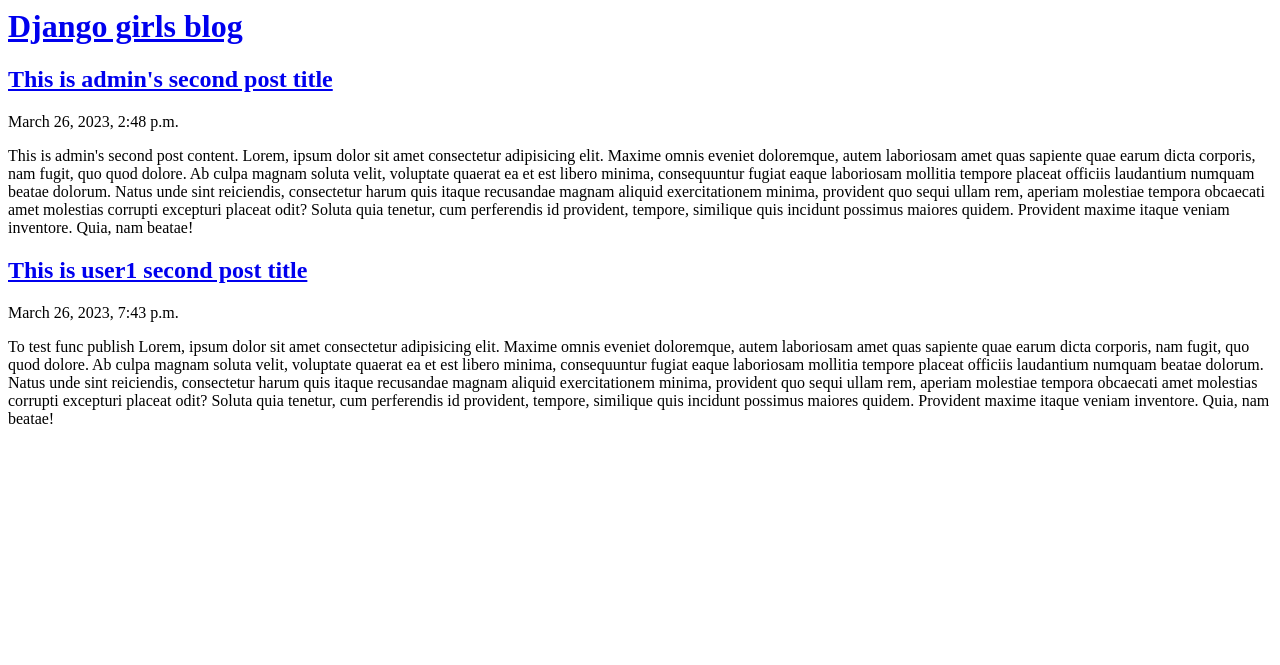
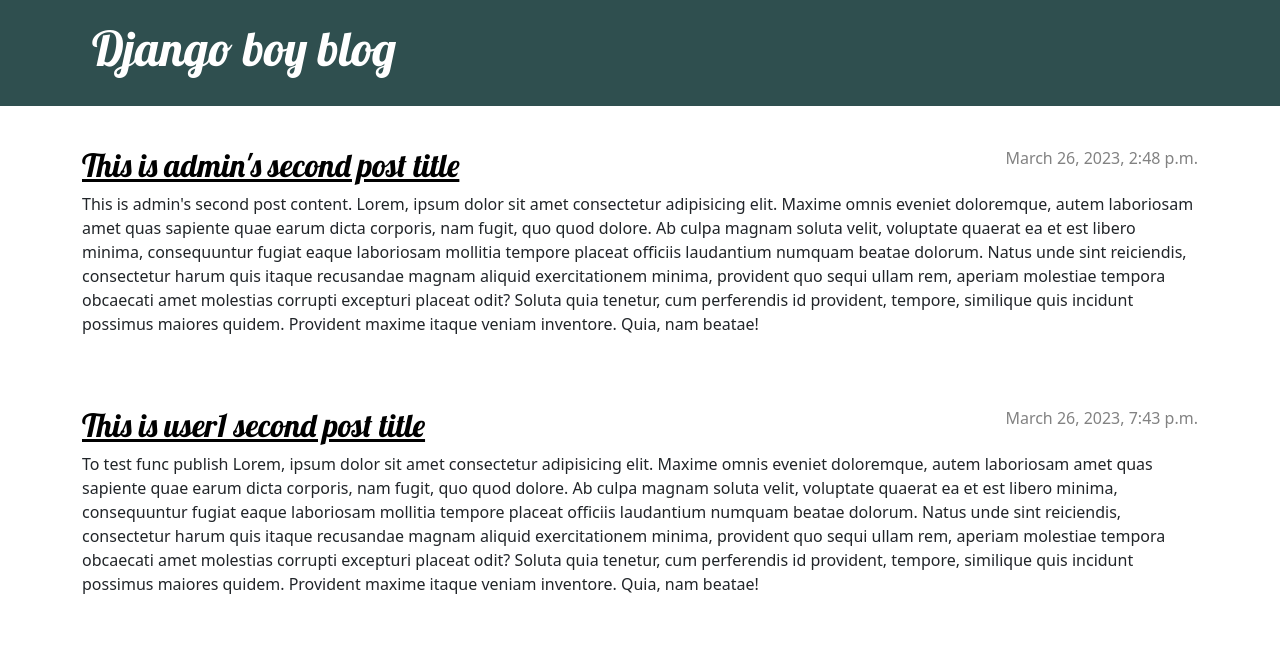
Before and after one commit to MUHAMMAD-NIYAS-P/djangogirls-blog, a Django app: page / in a window 1280 px wide. Shown: the top 665 px of the page. Run offline with Django 4.2, Linux system fonts and the light colour scheme; data comes from the database, SQL or seed files in the repository; both versions use the stored data as it was after the commit.

Commit message:
this is fourt commit of django-girls blog css templates

```diff
--- /dev/null
+++ b/blog/static/css/blog.css
@@ -0,0 +1,70 @@
+.page-header {
+    background-color: #2F4F4F;
+    margin-top: 0;
+    margin-bottom: 40px;
+    padding: 20px 20px 20px 40px;
+}
+
+.page-header h1,
+.page-header h1 a,
+.page-header h1 a:visited,
+.page-header h1 a:active {
+    color: #ffffff;
+    font-size: 36pt;
+    text-decoration: none;
+}
+
+h1,
+h2,
+h3,
+h4 {
+    font-family: 'Lobster', cursive;
+}
+
+.date {
+    color: #828282;
+}
+
+.save {
+    float: right;
+}
+
+.post-form textarea,
+.post-form input {
+    width: 100%;
+}
+
+.top-menu,
+.top-menu:hover,
+.top-menu:visited {
+    color: #ffffff;
+    float: right;
+    font-size: 26pt;
+    margin-right: 20px;
+}
+
+.post {
+    margin-bottom: 70px;
+}
+
+.post h2 a,
+.post h2 a:visited {
+    color: #000000;
+}
+
+.post > .date,
+.post > .actions {
+    float: right;
+}
+
+.btn-secondary,
+.btn-secondary:visited {
+    color: #C25100;
+    background: none;
+    border-color: #C25100;
+}
+
+.btn-secondary:hover {
+    color: #FFFFFF;
+    background-color: #C25100;
+}
--- a/blog/templates/blog/post_list.html
+++ b/blog/templates/blog/post_list.html
@@ -1,11 +1,36 @@
-<header>
-    <h1><a href="/">Django girls blog</a></h1>
-</header>
+{% load static %}
+<!DOCTYPE html>
+<html lang="en">
+<head>
+    <meta charset="UTF-8">
+    <meta http-equiv="X-UA-Compatible" content="IE=edge">
+    <meta name="viewport" content="width=device-width, initial-scale=1.0">
+    <link href="https://cdn.jsdelivr.net/npm/bootstrap@5.0.2/dist/css/bootstrap.min.css" rel="stylesheet" integrity="sha384-EVSTQN3/azprG1Anm3QDgpJLIm9Nao0Yz1ztcQTwFspd3yD65VohhpuuCOmLASjC" crossorigin="anonymous">
+    <link href="//fonts.googleapis.com/css?family=Lobster&subset=latin,latin-ext" rel="stylesheet" type="text/css">
+    <link rel="stylesheet" href="{% static 'css/blog.css' %}">
+    <title>Django boy blog</title>
+</head>
+<body>
+    <header class="page-header">
+        <div class="container">
+            <h1><a href="/">Django boy blog</a></h1>
+        </div>
+    </header>
 
-{% for post in posts %}
-    <article>
-        <h2><a href="#">{{ post.title }}</a></h2>
-        <time>{{ post.published_date }}</time>
-        <p>{{ post.content|linebreaksbr }}</p>
-    </article>
-{% endfor %}
+    <main class="container">
+        <div class="row">
+            <div class="col">
+                {% for post in posts %}
+                    <article class="post">
+                        <time class="date">
+                            {{ post.published_date }}
+                        </time>
+                        <h2><a href="">{{ post.title }}</a></h2>
+                        <p>{{ post.content|linebreaksbr }}</p>
+                    </article>
+                {% endfor %}
+            </div>
+        </div>
+    </main>
+</body>
+</html>
```
Also changed, not shown: db.sqlite3.
